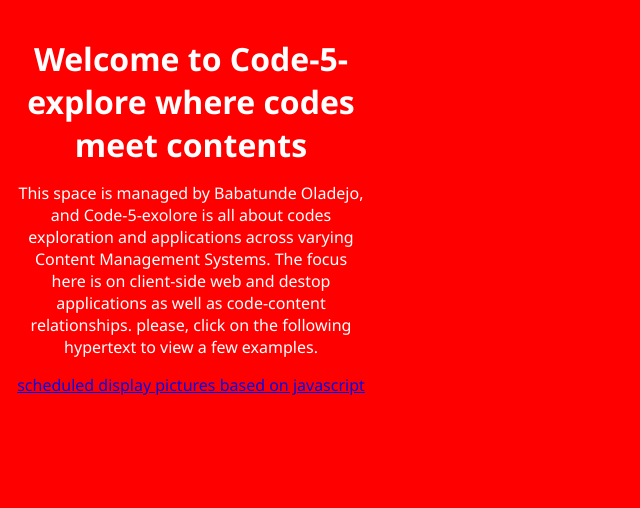
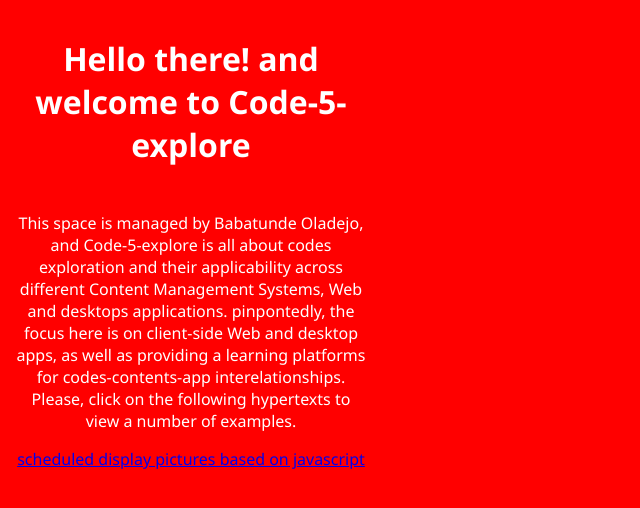
Before and after one commit to code5-explore/index, a plain HTML site: page index.html in a window 1280 px wide. Shown: the whole page, without its empty margins (0-640 px from the left). Drawn offline with Linux system fonts and the light colour scheme.

Commit message:
index.html

```diff
--- a/index.html
+++ b/index.html
@@ -20,16 +20,18 @@
     text-align: center;
     font-weight: 700;
     margin-bottom: 0.5rem;
+    padding: 10px
+    background-color: pink;
   }
   </style>
 </head>
   <body>
-  <h1>Welcome to Code-5-explore where codes meet contents</h1>
-  <p>This space is managed by Babatunde Oladejo, and Code-5-exolore is all about codes exploration and applications
-    across varying Content Management Systems. The focus
-    here is on client-side web and destop applications as well as code-content relationships. please, click on the
-    following hypertext to view a few examples.</p>
-    <p><a href = "schedule pic file"> scheduled display pictures based on javascript</a>
+  <h1>Hello there! and welcome to Code-5-explore </h1><br>
+  <p>This space is managed by Babatunde Oladejo, and Code-5-explore is all about codes exploration and their applicability
+    across different Content Management Systems, Web and desktops applications. pinpontedly, the focus
+    here is on client-side Web and desktop apps, as well as providing a learning platforms for codes-contents-app interelationships. Please, click on the
+    following hypertexts to view a number of examples.</p>
+    <p><a href = "schedule pic file.html"> scheduled display pictures based on javascript</a>
   </p>
   </body>
 </html>
```
